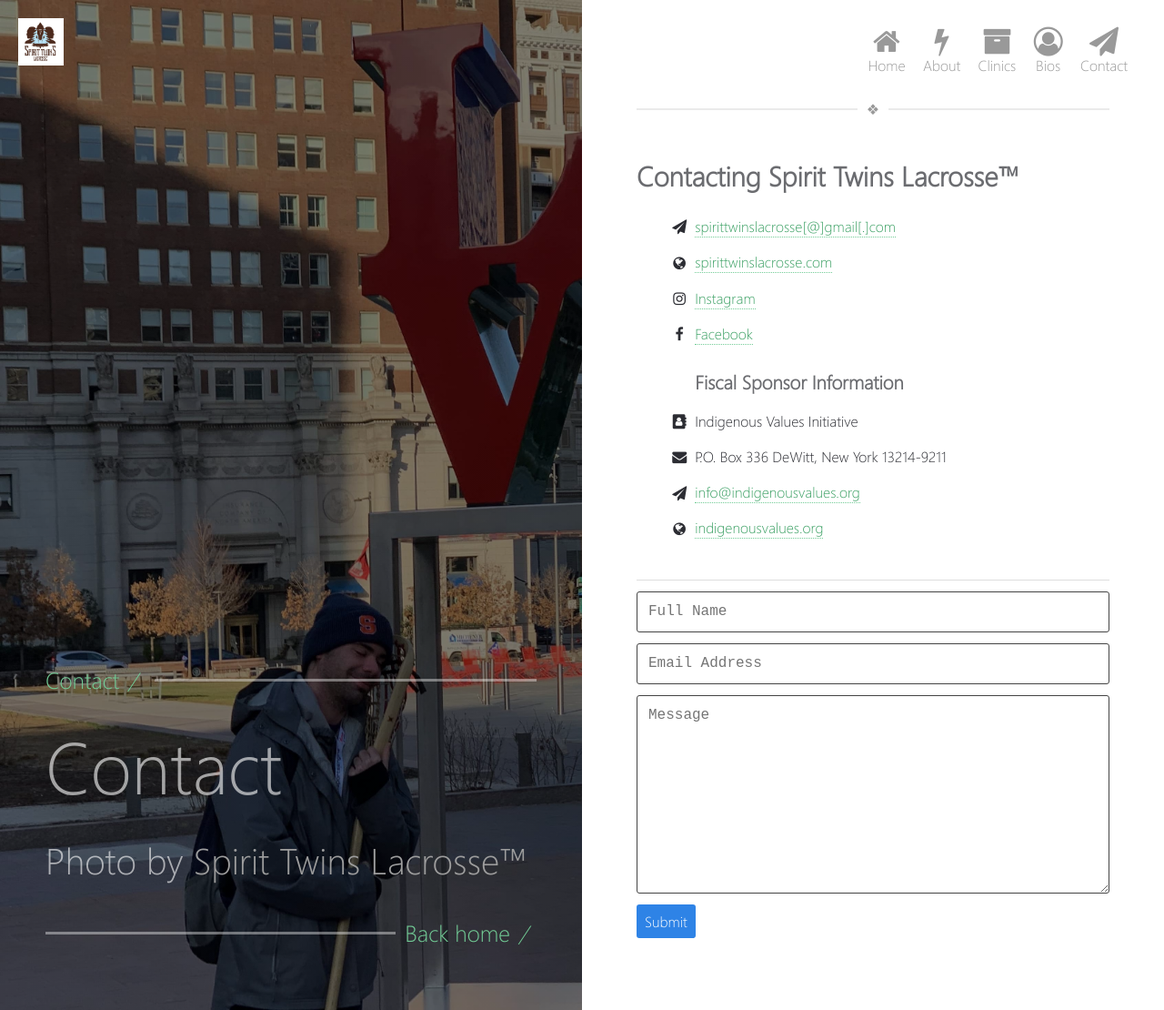
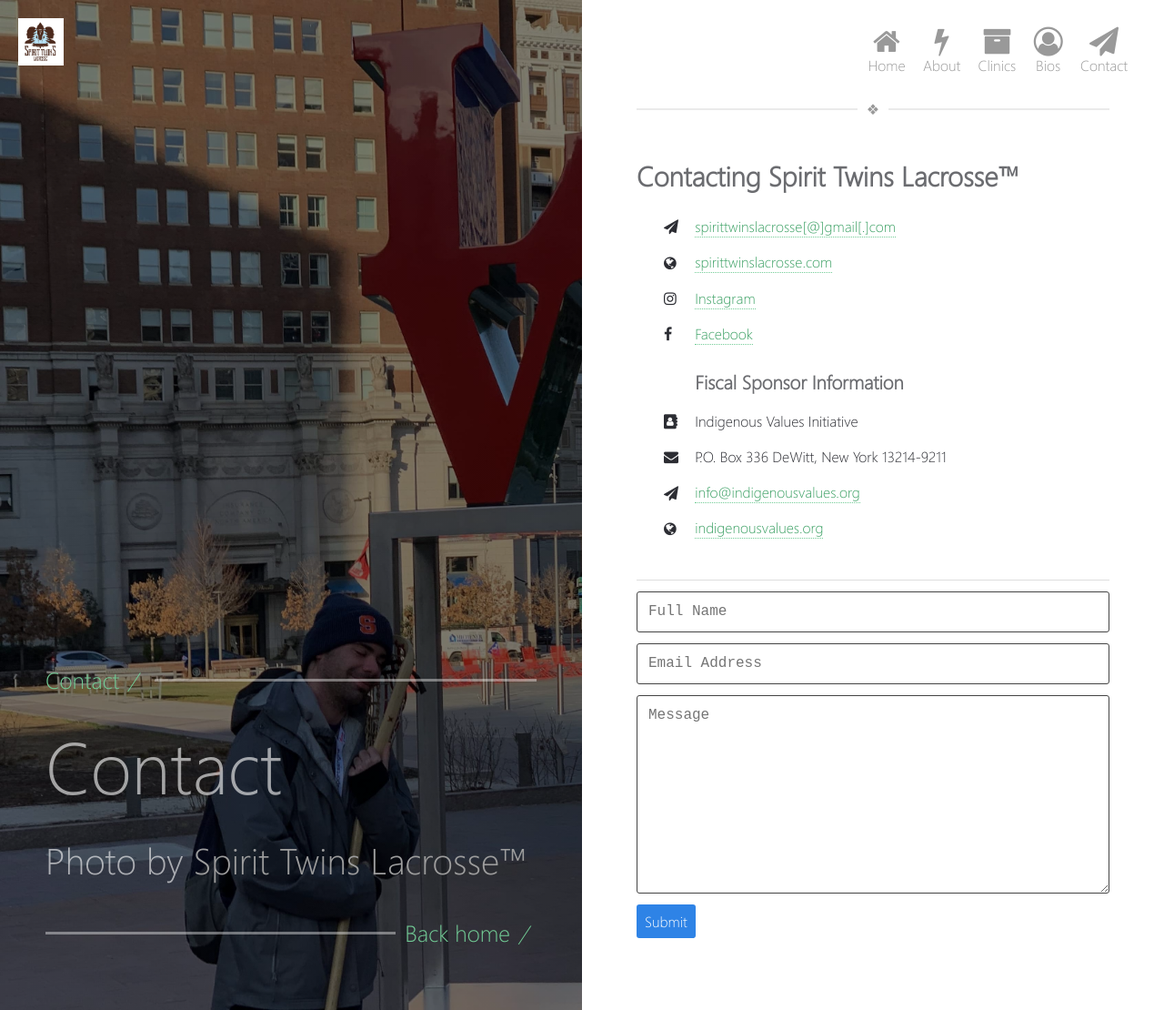
Before and after one commit to adamdjbrett/spirittwinslacrosse.com, a Jekyll site: the page built from _pages/contact.html, in a window 1280 px wide. Shown: the whole page at 91% size. Built offline with Jekyll 4.4.1, drawn with Linux system fonts in a browser that asks for light colours.

Commit message:
Update contact.html

```diff
--- a/_pages/contact.html
+++ b/_pages/contact.html
@@ -48,7 +48,7 @@
     border-radius: 3px;
     transition: box-shadow .2s ease;
 }
-  .fa-li{margin-right: 15px;}
+  .fa-li{padding-right: 35px;}
 form.wj-contact input[type="submit"] {
     outline: none;
     color: white;
```
